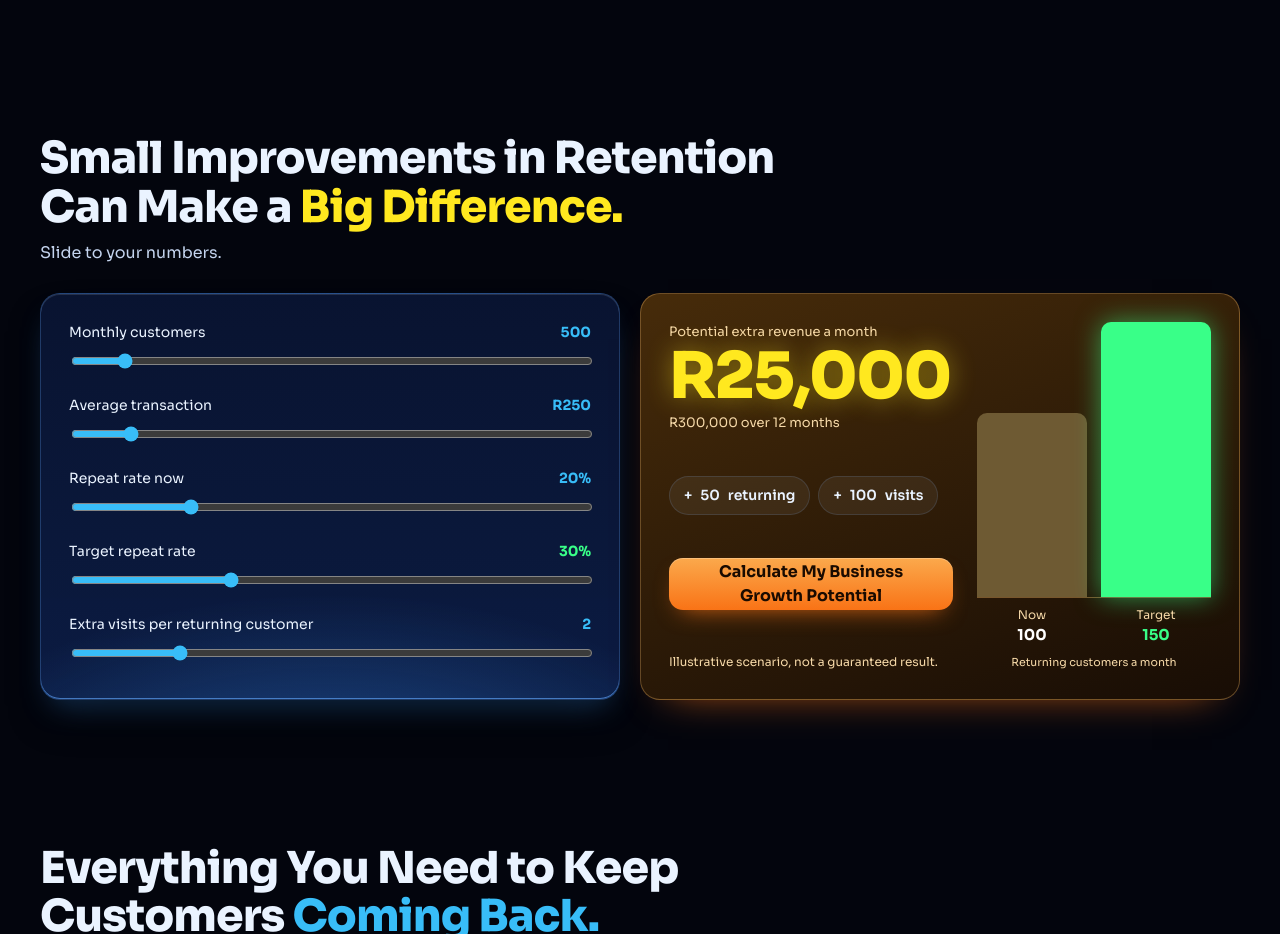
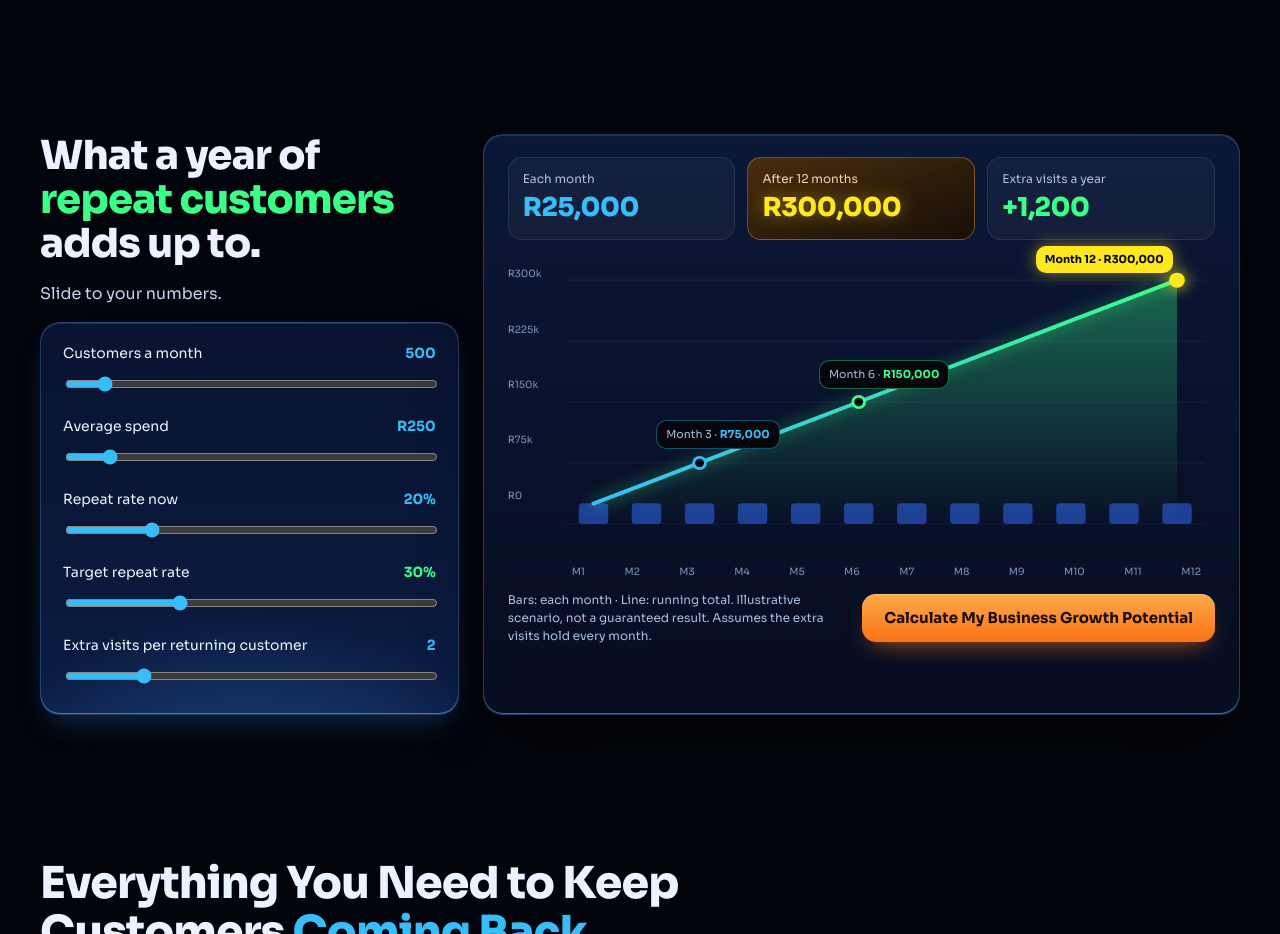
Before and after one commit to kavirg3/digital-rewards-site, a plain HTML site: page index.html in a window 1280 px wide. Shown: the part 1460-2394 px from the top of the page. Drawn offline with Linux system fonts and the light colour scheme.

Commit message:
Home calculator: 12-month projection (Calc 4)
Co-Authored-By: Claude Opus 5.5 <noreply@anthropic.com>

```diff
--- a/index.html
+++ b/index.html
@@ -193,38 +193,50 @@ Digital Rewards</a>
 </section>
 
 <section id="calculator" style="padding: 72px 24px">
-<div style="max-width: 1200px; margin: 0 auto; display: flex; flex-direction: column; gap: 28px">
-<div style="display: flex; flex-direction: column; gap: 10px; max-width: 820px">
-<h2 style="margin: 0; font-size: clamp(28px, 3.6vw, 44px); line-height: 1.1; letter-spacing: -0.02em; font-weight: 800">Small Improvements in Retention Can Make a <span style="color: #FFE81F">Big Difference.</span></h2>
+<div style="max-width: 1200px; margin: 0 auto; display: flex; flex-wrap: wrap; gap: 24px; align-items: stretch">
+
+<div style="flex: 1 1 320px; min-width: 0; display: flex; flex-direction: column; gap: 16px">
+<h2 style="margin: 0; font-size: clamp(28px, 3.4vw, 40px); line-height: 1.1; letter-spacing: -0.02em; font-weight: 800">What a year of <span style="color: #39FF88">repeat customers</span> adds up to.</h2>
 <p style="margin: 0; color: #C4D4EE">Slide to your numbers.</p>
+<div class="glass" style="flex: 1; padding: 20px 22px; display: flex; flex-direction: column; justify-content: space-between; gap: 14px">
+<div style="display: flex; flex-direction: column; gap: 2px"><div style="display: flex; justify-content: space-between; gap: 12px; font-size: 14px"><label for="c1">Customers a month</label><strong style="color: #38BDF8"><span data-out="customersFmt">500</span></strong></div><input id="c1" type="range" min="50" max="5000" step="50" value="500" data-calc="customers"></div>
+<div style="display: flex; flex-direction: column; gap: 2px"><div style="display: flex; justify-content: space-between; gap: 12px; font-size: 14px"><label for="c2">Average spend</label><strong style="color: #38BDF8">R<span data-out="avgFmt">250</span></strong></div><input id="c2" type="range" min="50" max="2000" step="10" value="250" data-calc="avg"></div>
+<div style="display: flex; flex-direction: column; gap: 2px"><div style="display: flex; justify-content: space-between; gap: 12px; font-size: 14px"><label for="c3">Repeat rate now</label><strong style="color: #38BDF8"><span data-out="current">20</span>%</strong></div><input id="c3" type="range" min="0" max="90" step="1" value="20" data-calc="current"></div>
+<div style="display: flex; flex-direction: column; gap: 2px"><div style="display: flex; justify-content: space-between; gap: 12px; font-size: 14px"><label for="c4">Target repeat rate</label><strong style="color: #39FF88"><span data-out="target">30</span>%</strong></div><input id="c4" type="range" min="0" max="100" step="1" value="30" data-calc="target"></div>
+<div style="display: flex; flex-direction: column; gap: 2px"><div style="display: flex; justify-content: space-between; gap: 12px; font-size: 14px"><label for="c5">Extra visits per returning customer</label><strong style="color: #38BDF8"><span data-out="visits">2</span></strong></div><input id="c5" type="range" min="1" max="6" step="1" value="2" data-calc="visits"></div>
 </div>
-<div style="display: flex; flex-wrap: wrap; gap: 20px">
-<div class="glass" style="flex: 1 1 400px; min-width: 0; padding: 28px; display: flex; flex-direction: column; gap: 16px">
-<div style="display: flex; flex-direction: column"><div style="display: flex; justify-content: space-between; gap: 12px; font-size: 14px"><label for="c1">Monthly customers</label><strong style="color: #38BDF8"><span data-out="customersFmt"></span></strong></div><input id="c1" type="range" min="50" max="5000" step="50" value="500" data-calc="customers"></div>
-<div style="display: flex; flex-direction: column"><div style="display: flex; justify-content: space-between; gap: 12px; font-size: 14px"><label for="c2">Average transaction</label><strong style="color: #38BDF8">R<span data-out="avgFmt"></span></strong></div><input id="c2" type="range" min="50" max="2000" step="10" value="250" data-calc="avg"></div>
-<div style="display: flex; flex-direction: column"><div style="display: flex; justify-content: space-between; gap: 12px; font-size: 14px"><label for="c3">Repeat rate now</label><strong style="color: #38BDF8"><span data-out="current"></span>%</strong></div><input id="c3" type="range" min="0" max="90" step="1" value="20" data-calc="current"></div>
-<div style="display: flex; flex-direction: column"><div style="display: flex; justify-content: space-between; gap: 12px; font-size: 14px"><label for="c4">Target repeat rate</label><strong style="color: #39FF88"><span data-out="target"></span>%</strong></div><input id="c4" type="range" min="0" max="100" step="1" value="30" data-calc="target"></div>
-<div style="display: flex; flex-direction: column"><div style="display: flex; justify-content: space-between; gap: 12px; font-size: 14px"><label for="c5">Extra visits per returning customer</label><strong style="color: #38BDF8"><span data-out="visits"></span></strong></div><input id="c5" type="range" min="1" max="6" step="1" value="2" data-calc="visits"></div>
 </div>
-<div style="flex: 1 1 420px; min-width: 0; background: linear-gradient(160deg,rgba(78,48,10,0.9),rgba(26,14,4,0.92)); border: 1px solid rgba(243,182,100,0.34); border-radius: 20px; box-shadow: 0 18px 40px -28px rgba(249,115,22,0.85); padding: 28px; box-sizing: border-box; display: flex; flex-wrap: wrap; gap: 24px; align-items: stretch">
-<div style="flex: 1 1 200px; min-width: 0; display: flex; flex-direction: column; gap: 10px; justify-content: space-between">
-<div style="display: flex; flex-direction: column; gap: 4px">
-<div style="font-size: 13px; color: #F6D9A8">Potential extra revenue a month</div>
-<div aria-live="polite" style="font-size: clamp(42px, 5.6vw, 64px); font-weight: 800; letter-spacing: -0.03em; line-height: 1; color: #FFE81F; text-shadow: 0 0 26px rgba(255,232,31,0.45)">R<span data-out="revenue"></span></div>
-<div style="font-size: 13px; color: #F6D9A8">R<span data-out="yearly"></span> over 12 months</div>
+
+<div style="flex: 2 1 560px; min-width: 0; border-radius: 20px; padding: 22px 24px; box-sizing: border-box; background: linear-gradient(180deg, rgba(12,24,58,0.96), rgba(7,13,32,0.98)); border: 1px solid rgba(96,165,250,0.28); box-shadow: inset 0 1px 0 rgba(255,255,255,0.10), inset 0 -1px 0 rgba(96,165,250,0.6), 0 30px 60px -20px rgba(0,0,0,0.9); display: flex; flex-direction: column; gap: 12px">
+<div style="display: grid; grid-template-columns: repeat(auto-fit, minmax(160px, 1fr)); gap: 12px">
+<div style="border-radius: 14px; padding: 12px 14px; background: rgba(255,255,255,0.04); border: 1px solid rgba(120,170,235,0.14)"><div style="font-size: 12px; color: #A9BDDF">Each month</div><div aria-live="polite" style="font-size: 26px; font-weight: 800; letter-spacing: -0.02em; color: #38BDF8">R<span data-out="revenue">25,000</span></div></div>
+<div style="border-radius: 14px; padding: 12px 14px; background: linear-gradient(160deg, rgba(78,48,10,0.9), rgba(26,14,4,0.92)); border: 1px solid rgba(243,182,100,0.34)"><div style="font-size: 12px; color: #F6D9A8">After 12 months</div><div style="font-size: 26px; font-weight: 800; letter-spacing: -0.02em; color: #FFE81F; text-shadow: 0 0 18px rgba(255,232,31,0.4)">R<span data-out="yearly">300,000</span></div></div>
+<div style="border-radius: 14px; padding: 12px 14px; background: rgba(255,255,255,0.04); border: 1px solid rgba(120,170,235,0.14)"><div style="font-size: 12px; color: #A9BDDF">Extra visits a year</div><div style="font-size: 26px; font-weight: 800; letter-spacing: -0.02em; color: #39FF88">+<span data-out="visitsYear">1,200</span></div></div>
 </div>
-<div style="display: flex; flex-wrap: wrap; gap: 8px"><span class="chip">+<span data-out="extraCustomers"></span> returning</span><span class="chip">+<span data-out="extraVisits"></span> visits</span></div>
-<a class="cta" href="#assessment" style="text-align: center; padding: 0 18px">Calculate My Business Growth Potential</a>
-<div style="font-size: 12px; color: #F6D9A8">Illustrative scenario, not a guaranteed result.</div>
+
+<div style="position: relative; height: 300px">
+<svg role="img" aria-label="Running total of extra revenue over 12 months" width="100%" height="100%" viewBox="0 0 720 320" preserveAspectRatio="none" fill="none">
+<defs>
+<linearGradient id="cd-a" x1="0" y1="0" x2="0" y2="1"><stop offset="0" stop-color="#39FF88" stop-opacity="0.35"/><stop offset="1" stop-color="#39FF88" stop-opacity="0"/></linearGradient>
+<linearGradient id="cd-l" x1="0" y1="1" x2="1" y2="0"><stop offset="0" stop-color="#38BDF8"/><stop offset="1" stop-color="#39FF88"/></linearGradient>
+</defs>
+<g stroke="rgba(120,170,235,0.10)"><path d="M60 30H710M60 95H710M60 160H710M60 225H710M60 290H710"/></g>
+<g fill="#1D3F97"><rect x="72" y="268" width="30" height="22" rx="4"/><rect x="126" y="268" width="30" height="22" rx="4"/><rect x="180" y="268" width="30" height="22" rx="4"/><rect x="234" y="268" width="30" height="22" rx="4"/><rect x="288" y="268" width="30" height="22" rx="4"/><rect x="342" y="268" width="30" height="22" rx="4"/><rect x="396" y="268" width="30" height="22" rx="4"/><rect x="450" y="268" width="30" height="22" rx="4"/><rect x="504" y="268" width="30" height="22" rx="4"/><rect x="558" y="268" width="30" height="22" rx="4"/><rect x="612" y="268" width="30" height="22" rx="4"/><rect x="666" y="268" width="30" height="22" rx="4"/></g>
+<path d="M87 268.3 L141 246.7 L195 225 L249 203.3 L303 181.7 L357 160 L411 138.3 L465 116.7 L519 95 L573 73.3 L627 51.7 L681 30 L681 290 L87 290Z" fill="url(#cd-a)"/>
+<path class="cd-line" d="M87 268.3 L141 246.7 L195 225 L249 203.3 L303 181.7 L357 160 L411 138.3 L465 116.7 L519 95 L573 73.3 L627 51.7 L681 30" stroke="url(#cd-l)" stroke-width="4" stroke-linecap="round" stroke-linejoin="round" stroke-dasharray="900" vector-effect="non-scaling-stroke" style="filter: drop-shadow(0 0 8px rgba(57,255,136,0.6))"/>
+<circle cx="195" cy="225" r="6" fill="#03050D" stroke="#38BDF8" stroke-width="3"/>
+<circle cx="357" cy="160" r="6" fill="#03050D" stroke="#39FF88" stroke-width="3"/>
+<circle cx="681" cy="30" r="8" fill="#FFE81F" style="filter: drop-shadow(0 0 8px #FFE81F)"/>
+</svg>
+<div aria-hidden="true" style="position: absolute; left: 0; top: 0; bottom: 0; width: 56px; display: flex; flex-direction: column; justify-content: space-between; font-size: 10px; color: #7F97BE; padding: 2% 0 7%; box-sizing: border-box"><span>R<span data-out="y4">300k</span></span><span>R<span data-out="y3">225k</span></span><span>R<span data-out="y2">150k</span></span><span>R<span data-out="y1">75k</span></span><span>R0</span></div>
+<div class="cd-tag" style="position: absolute; left: 21%; top: 56%; border-radius: 10px; padding: 5px 9px; background: #05070D; border: 1px solid rgba(56,189,248,0.4); font-size: 11px; white-space: nowrap"><span style="color: #A9BDDF">Month 3 · </span><strong style="color: #38BDF8">R<span data-out="m3">75,000</span></strong></div>
+<div class="cd-tag" style="position: absolute; left: 44%; top: 36%; border-radius: 10px; padding: 5px 9px; background: #05070D; border: 1px solid rgba(57,255,136,0.4); font-size: 11px; white-space: nowrap"><span style="color: #A9BDDF">Month 6 · </span><strong style="color: #39FF88">R<span data-out="m6">150,000</span></strong></div>
+<div style="position: absolute; right: 6%; top: -2%; border-radius: 10px; padding: 5px 9px; background: #FFE81F; color: #03050D; font-size: 11px; font-weight: 700; white-space: nowrap; box-shadow: 0 0 16px rgba(255,232,31,0.5)">Month 12 · R<span data-out="yearly">300,000</span></div>
 </div>
-<div style="flex: 1 1 150px; min-width: 0; display: flex; flex-direction: column; gap: 8px">
-<div role="img" aria-label="Returning customers a month, now compared with target" style="flex: 1; min-height: 180px; display: flex; align-items: flex-end; gap: 14px; border-bottom: 1px solid rgba(243,182,100,0.4)">
-<div data-h="nowH" style="flex: 1; height: 67%; background: #6E5A33; border-radius: 10px 10px 0 0; transition: height 0.25s"></div>
-<div data-h="newH" style="flex: 1; height: 100%; background: #39FF88; border-radius: 10px 10px 0 0; box-shadow: 0 0 26px rgba(57,255,136,0.55); transition: height 0.25s"></div>
-</div>
-<div style="display: flex; gap: 14px; font-size: 12px; text-align: center"><span style="flex: 1; color: #F6D9A8">Now<br><strong style="color: #FFFFFF; font-size: 15px"><span data-out="nowCount"></span></strong></span><span style="flex: 1; color: #F6D9A8">Target<br><strong style="color: #39FF88; font-size: 15px"><span data-out="newCount"></span></strong></span></div>
-<div style="font-size: 11px; color: #F6D9A8; text-align: center">Returning customers a month</div>
-</div>
+<div aria-hidden="true" class="cd-months" style="display: flex; justify-content: space-between; padding-left: 64px; padding-right: 14px; font-size: 10px; color: #7F97BE"><span>M1</span><span>M2</span><span>M3</span><span>M4</span><span>M5</span><span>M6</span><span>M7</span><span>M8</span><span>M9</span><span>M10</span><span>M11</span><span>M12</span></div>
+<div style="display: flex; flex-wrap: wrap; justify-content: space-between; align-items: center; gap: 12px 16px">
+<span style="flex: 1 1 260px; font-size: 12px; color: #A9BDDF">Bars: each month · Line: running total. Illustrative scenario, not a guaranteed result. Assumes the extra visits hold every month.</span>
+<a class="cta" href="#assessment" style="min-height: 48px; padding: 0 22px; font-size: 15px">Calculate My Business Growth Potential</a>
 </div>
 </div>
 </div>
--- a/site.js
+++ b/site.js
@@ -2,6 +2,7 @@
   "use strict";
   var C = window.DR_CONFIG || {};
   var $all = function (sel, root) { return Array.prototype.slice.call((root || document).querySelectorAll(sel)); };
+  var short = function (n) { return n >= 1e6 ? (n / 1e6).toFixed(1).replace(/\.0$/, "") + "m" : n >= 1e3 ? Math.round(n / 1e3) + "k" : String(Math.round(n)); };
   var fmt = function (n) { return String(Math.round(n)).replace(/\B(?=(\d{3})+(?!\d))/g, ","); };
   var waDigits = String(C.whatsapp || "").replace(/\D/g, "");
 
@@ -74,7 +75,9 @@
       var out = {
         customersFmt: fmt(v.customers), avgFmt: fmt(v.avg), current: v.current, target: v.target, visits: v.visits,
         extraCustomers: fmt(extra), extraVisits: fmt(extraVisits), revenue: fmt(revenue), yearly: fmt(revenue * 12),
-        nowCount: fmt(nowCount), newCount: fmt(newCount)
+        nowCount: fmt(nowCount), newCount: fmt(newCount),
+        visitsYear: fmt(extraVisits * 12), m3: fmt(revenue * 3), m6: fmt(revenue * 6),
+        y1: short(revenue * 3), y2: short(revenue * 6), y3: short(revenue * 9), y4: short(revenue * 12)
       };
       $all("[data-out]").forEach(function (el) {
         var k = el.getAttribute("data-out");
@@ -82,6 +85,7 @@
       });
       var top = newCount || 1;
       var h = { nowH: Math.max(4, Math.round(nowCount / top * 100)) + "%", newH: (newCount ? 100 : 4) + "%" };
+      $all(".cd-line").forEach(function (p) { p.style.animation = "none"; void p.getBoundingClientRect(); p.style.animation = ""; });
       $all("[data-h]").forEach(function (el) { el.style.height = h[el.getAttribute("data-h")]; });
     };
     inputs.forEach(function (i) { i.addEventListener("input", calc); });
--- a/styles.css
+++ b/styles.css
@@ -72,3 +72,8 @@ td+td,th+th{text-align:center}
 .tc-flow{animation:tc-dash 2.4s linear infinite}
 .tc-walker{position:absolute;left:0;top:0;offset-path:path('M170 72 H470 A110 110 0 0 1 580 182 V418 A110 110 0 0 1 470 528 H170 A110 110 0 0 1 60 418 V182 A110 110 0 0 1 170 72 Z');offset-rotate:0deg;animation:tc-run 15s linear infinite}
 @media (prefers-reduced-motion:reduce){*{animation:none!important}}
+
+/* ROI calculator (Calc 4): line draws in; month tags hide on small screens */
+@keyframes cd-draw{from{stroke-dashoffset:900}to{stroke-dashoffset:0}}
+.cd-line{animation:cd-draw 1.2s ease-out both}
+@media (max-width:640px){.cd-tag{display:none}.cd-months span:nth-child(even){visibility:hidden}}
```
